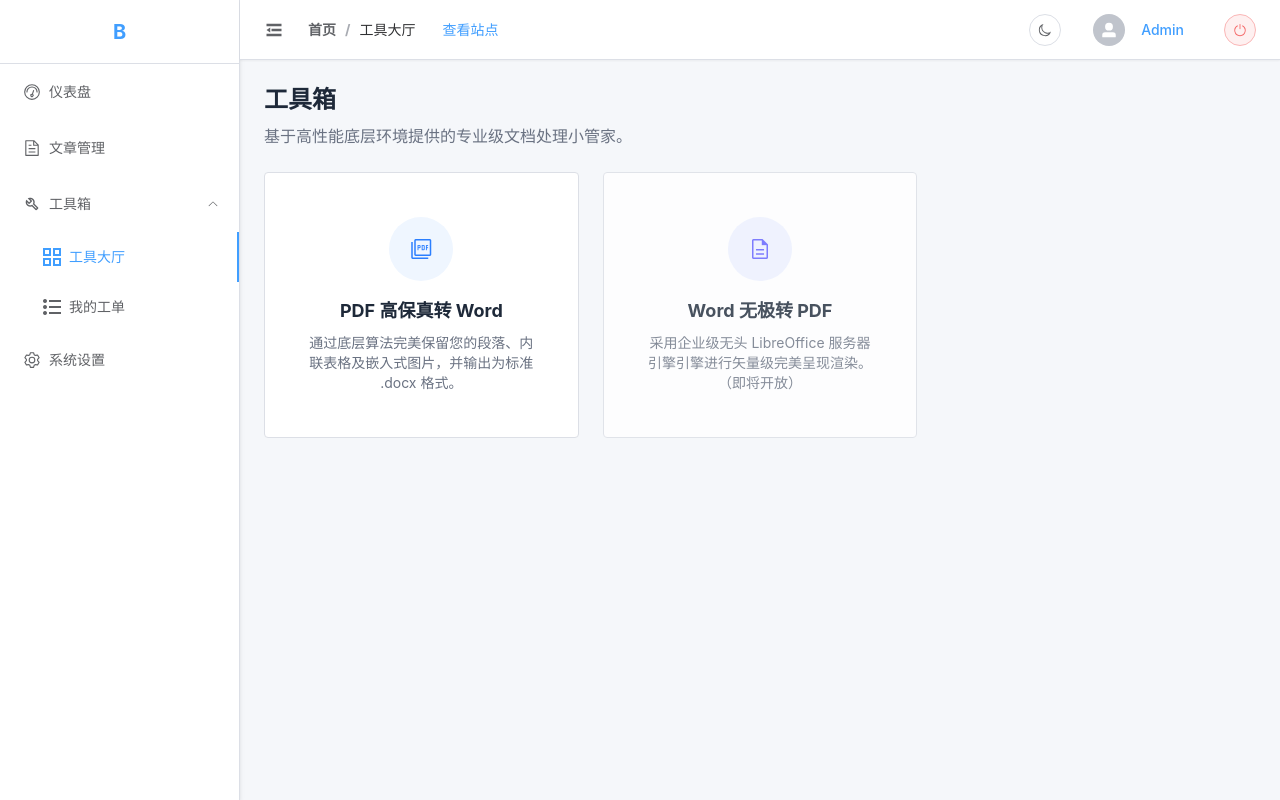
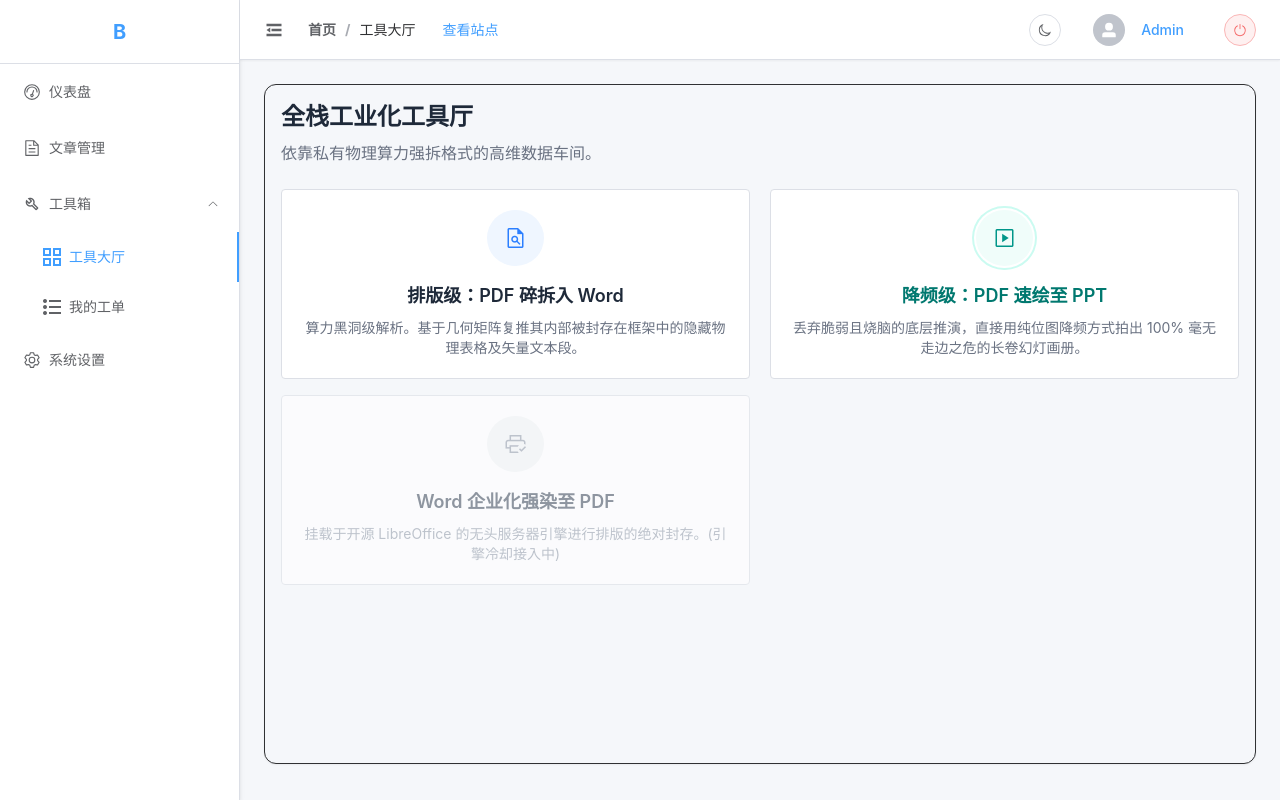
Before and after one commit to Aspartame-s/blog-ui, a Vue app: page /admin/toolbox in a window 1280 px wide. Built offline with nearby package versions, Linux system fonts and the light colour scheme; the HTML template or start-up script is replaced by a standard one.

Commit message:
feat: 以高扩展性架构植入 PDF 极速拼合 PPTX 的新引擎与全栈流转功能

```diff
--- a/src/views/admin/toolbox/tasksIndex.vue
+++ b/src/views/admin/toolbox/tasksIndex.vue
@@ -124,6 +124,7 @@ const downloadFile = (taskId: number) => {
       <el-table-column label="子算力类型" width="140" align="center">
         <template #default="{ row }">
           <el-tag type="info" hit v-if="row.task_type === 'pdf2word'" class="border-blue-200 bg-blue-50 text-blue-600">PDF 析至 Word</el-tag>
+          <el-tag type="info" hit v-else-if="row.task_type === 'pdf2ppt'" class="border-teal-200 bg-teal-50 text-teal-600">PDF 绘至 PPTX</el-tag>
           <el-tag type="primary" hit v-else>{{ row.task_type }}</el-tag>
         </template>
       </el-table-column>
--- a/src/views/admin/toolbox/toolboxIndex.vue
+++ b/src/views/admin/toolbox/toolboxIndex.vue
@@ -6,9 +6,16 @@ import request from '@/api/request'
 
 const router = useRouter()
 const pdfInput = ref<HTMLInputElement | null>(null)
+const pptInput = ref<HTMLInputElement | null>(null) // 新增 PPT 触发锚点
 
+// 触发原本极其沉重的排版拆解 PDF 转换任务
 const triggerPdfUpload = () => {
     pdfInput.value?.click()
+}
+
+// 触发全新研发的极速相册降维 PPT 组装任务
+const triggerPptUpload = () => {
+    pptInput.value?.click()
 }
 
 const handlePdfUpload = async (e: Event) => {
@@ -17,7 +24,7 @@ const handlePdfUpload = async (e: Event) => {
     if (!file) return
 
     if (file.type !== 'application/pdf') {
-    ElMessage.error('类型校验失败：请必须选择 .pdf 后缀的文件！')
+        ElMessage.error('类型校验失败：请确保源文件隶属 PDF 大类！')
         target.value = ''
         return
     }
@@ -27,77 +34,119 @@ const handlePdfUpload = async (e: Event) => {
 
     const loading = ElLoading.service({
         lock: true,
-    text: '高维封装：正在将物理文件打包上传至云端服务器控制队列，请稍候...',
+        text: '高维封装：正在将排版解析包上传至云端服务器控制队列...',
         background: 'rgba(0, 0, 0, 0.85)'
     })
 
     try {
-    // 覆盖全局 request.ts 的 5 秒超时。大文件在弱网环境下上传极其容易超过 5 秒。
-    const res = await request.post('/toolbox/pdf-to-word', formData, {
-      timeout: 0 // 对于文件上传，设置无限时等待其流传输完毕
-    })
-
+        const res = await request.post('/toolbox/pdf-to-word', formData, { timeout: 0 })
         loading.close()
-    // 此处为新版 JSON API
         if (res.code === 200) {
-        ElMessage.success('🔥 文件已被云端底座成功托管，转移视线，接驳全局监听大盘...')
-        setTimeout(() => {
-            router.push('/admin/toolbox/tasks') // 瞬间跳转到全新 SSE 网线的页面查看进度飙升
-        }, 600)
+            ElMessage.success('🔥 排版解析任务池已纳管该请求，前往大盘监视队列...')
+            setTimeout(() => { router.push('/admin/toolbox/tasks') }, 600)
         } else {
-        ElMessage.error(res.message || '调度建立异常，网关拒绝托管')
+            ElMessage.error(res.message || '调度建立异常')
         }
     } catch (error: any) {
         loading.close()
-    ElMessage.error(error.message || '服务器物理级连接中断，请检查基建网络')
+        ElMessage.error(error.message || '服务器物理层连接断裂...')
+    } finally {
+        target.value = ''
+    }
+}
+
+// 基于高度解耦特性的全新图集 PPTX 数据源钩子
+const handlePptUpload = async (e: Event) => {
+    const target = e.target as HTMLInputElement
+    const file = target.files?.[0]
+    if (!file) return
+
+    if (file.type !== 'application/pdf') {
+        ElMessage.error('该引擎强制绑定 PDF 数据包，请重选文件！')
+        target.value = ''
+        return
+    }
+
+    const formData = new FormData()
+    formData.append('file', file)
+
+    const loading = ElLoading.service({
+        lock: true,
+        text: '图层矩阵拆解：正在将渲染快照指令同步至极速调度网...',
+        background: 'rgba(0, 0, 0, 0.85)'
+    })
+
+    try {
+        // 无限超时支持上传巨型文档
+        const res = await request.post('/toolbox/pdf-to-ppt', formData, { timeout: 0 })
+        loading.close()
+        if (res.code === 200) {
+            ElMessage.success('🌟 物理快照截取矩阵成功响应，即将跳入总工单监控仓...')
+            setTimeout(() => { router.push('/admin/toolbox/tasks') }, 600)
+        } else {
+            ElMessage.error(res.message || '引擎挂载拒绝访问')
+        }
+    } catch (error: any) {
+        loading.close()
+        ElMessage.error(error.message || '网关通信熔断...')
     } finally {
         target.value = ''
     }
 }
 
 const handleWordToPdf = () => {
-  ElMessage.info('正在连线底层 LibreOffice 引擎，该功能即将上线，敬请期待！')
+    ElMessage.info('底层 LibreOffice 渲染核心即将入驻该卡槽，敬请期待！')
 }
 </script>
 
 <template>
-  <div class="toolbox-container">
+  <div class="toolbox-container p-4 bg-default rounded-xl shadow-sm border border-color">
     <div class="mb-6">
-      <h2 class="text-2xl font-bold text-gray-800 dark:text-gray-200">工具箱</h2>
-      <p class="text-gray-500 mt-2">基于高性能底层环境提供的专业级文档处理小管家。</p>
+      <h2 class="text-2xl font-bold text-gray-800 dark:text-gray-200">全栈工业化工具厅</h2>
+      <p class="text-gray-500 mt-2">依靠私有物理算力强拆格式的高维数据车间。</p>
     </div>
 
-    <!-- 极简风格：利用隐藏的 input 节点替代臃肿的上传控件 -->
-    <input type="file" ref="pdfInput" accept="application/pdf" class="hidden" @change="handlePdfUpload" />
+    <!-- 隐藏的基础唤醒锚点钩子 -->
+    <input type="file" ref="pdfInput" @change="handlePdfUpload" accept=".pdf" class="hidden" />
+    <input type="file" ref="pptInput" @change="handlePptUpload" accept=".pdf" class="hidden" />
 
-    <el-row :gutter="24">
-      <!-- PDF 转 Word -->
-      <el-col :xs="24" :sm="12" :md="8" class="mb-4">
-        <el-card shadow="hover" class="h-full cursor-pointer group transition-all hover:scale-[1.02]" @click="triggerPdfUpload">
-          <div class="flex flex-col items-center justify-center p-6 text-center">
-            <div class="w-16 h-16 rounded-full bg-blue-50 dark:bg-blue-900/30 flex items-center justify-center mb-4 group-hover:bg-blue-100 transition-colors">
-              <span class="material-symbols-outlined text-4xl text-blue-500">picture_as_pdf</span>
+    <el-row :gutter="20">
+      <!-- Card 1: 暴力排版破解 Word -->
+      <el-col :span="8" :xs="24" :sm="12" class="mb-4">
+        <el-card shadow="hover" class="h-full flex flex-col justify-center text-center cursor-pointer hover:shadow-lg transition-shadow group" @click="triggerPdfUpload">
+          <div class="mb-4 transform transition-transform group-hover:scale-110">
+            <span class="material-symbols-outlined text-[48px] text-blue-500 bg-blue-50 p-4 rounded-full">plagiarism</span>
           </div>
-            <h3 class="text-lg font-bold text-gray-800 dark:text-gray-200 mb-2">PDF 高保真转 Word</h3>
-            <p class="text-sm text-gray-500 dark:text-gray-400">
-              通过底层算法完美保留您的段落、内联表格及嵌入式图片，并输出为标准 .docx 格式。
+          <h3 class="text-lg font-semibold text-gray-800 dark:text-gray-200 mb-2">排版级：PDF 碎拆入 Word</h3>
+          <p class="text-sm text-gray-500">
+            算力黑洞级解析。基于几何矩阵复推其内部被封存在框架中的隐藏物理表格及矢量文本段。
           </p>
-          </div>
         </el-card>
       </el-col>
 
-      <!-- Word 转 PDF -->
-      <el-col :xs="24" :sm="12" :md="8" class="mb-4">
-        <el-card shadow="hover" class="h-full cursor-pointer group transition-all opacity-80 hover:opacity-100" @click="handleWordToPdf">
-          <div class="flex flex-col items-center justify-center p-6 text-center">
-            <div class="w-16 h-16 rounded-full bg-indigo-50 dark:bg-indigo-900/30 flex items-center justify-center mb-4 group-hover:bg-indigo-100 transition-colors">
-              <span class="material-symbols-outlined text-4xl text-indigo-500">description</span>
+      <!-- Card 2: 降维物理快照化 PPT -->
+      <el-col :span="8" :xs="24" :sm="12" class="mb-4">
+        <el-card shadow="hover" class="h-full flex flex-col justify-center text-center cursor-pointer hover:shadow-lg transition-shadow group border-teal-200" @click="triggerPptUpload">
+          <div class="mb-4 transform transition-transform group-hover:scale-110">
+            <span class="material-symbols-outlined text-[48px] text-teal-600 bg-teal-50 p-4 rounded-full ring-2 ring-teal-100 ring-offset-2">slideshow</span>
           </div>
-            <h3 class="text-lg font-bold text-gray-800 dark:text-gray-200 mb-2">Word 无极转 PDF</h3>
-            <p class="text-sm text-gray-500 dark:text-gray-400">
-              采用企业级无头 LibreOffice 服务器引擎引擎进行矢量级完美呈现渲染。（即将开放）
+          <h3 class="text-lg font-semibold text-teal-700 dark:text-teal-400 mb-2">降频级：PDF 速绘至 PPT</h3>
+          <p class="text-sm text-gray-500">
+            丢弃脆弱且烧脑的底层推演，直接用纯位图降频方式拍出 100% 毫无走边之危的长卷幻灯画册。
           </p>
+        </el-card>
+      </el-col>
+
+      <!-- Card 3: 尚未竣工的 LibreOffice 阵列 -->
+      <el-col :span="8" :xs="24" :sm="12" class="mb-4">
+        <el-card shadow="hover" class="h-full flex flex-col justify-center text-center cursor-pointer group bg-gray-50 dark:bg-gray-800 opacity-60" @click="handleWordToPdf">
+          <div class="mb-4">
+            <span class="material-symbols-outlined text-[48px] text-gray-400 bg-gray-100 p-4 rounded-full">print_connect</span>
           </div>
+          <h3 class="text-lg font-semibold text-gray-600 dark:text-gray-400 mb-2">Word 企业化强染至 PDF</h3>
+          <p class="text-sm text-gray-400">
+            挂载于开源 LibreOffice 的无头服务器引擎进行排版的绝对封存。(引擎冷却接入中)
+          </p>
         </el-card>
       </el-col>
     </el-row>
```
Lines whose indentation alone changed are shown as unchanged.
